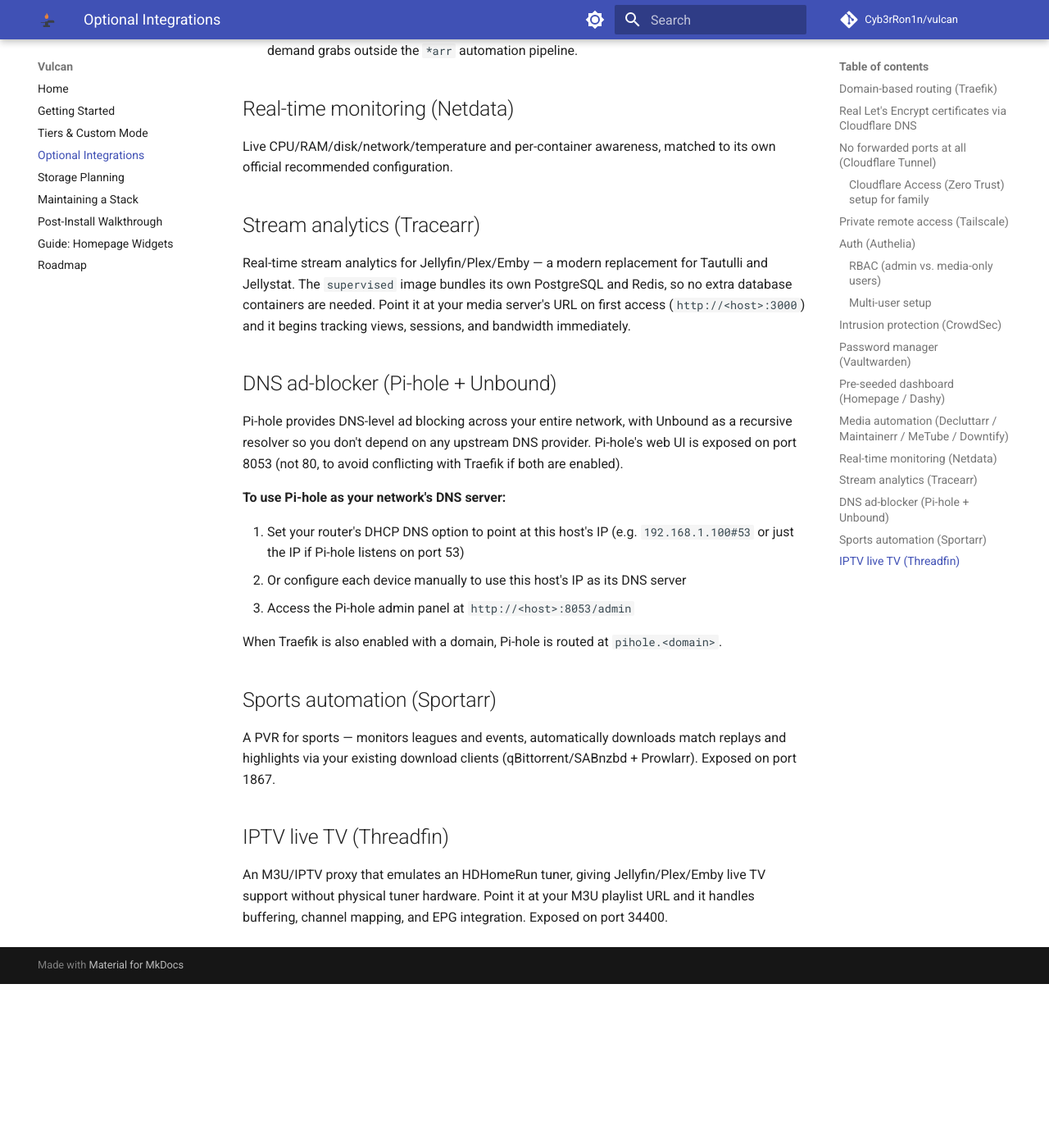
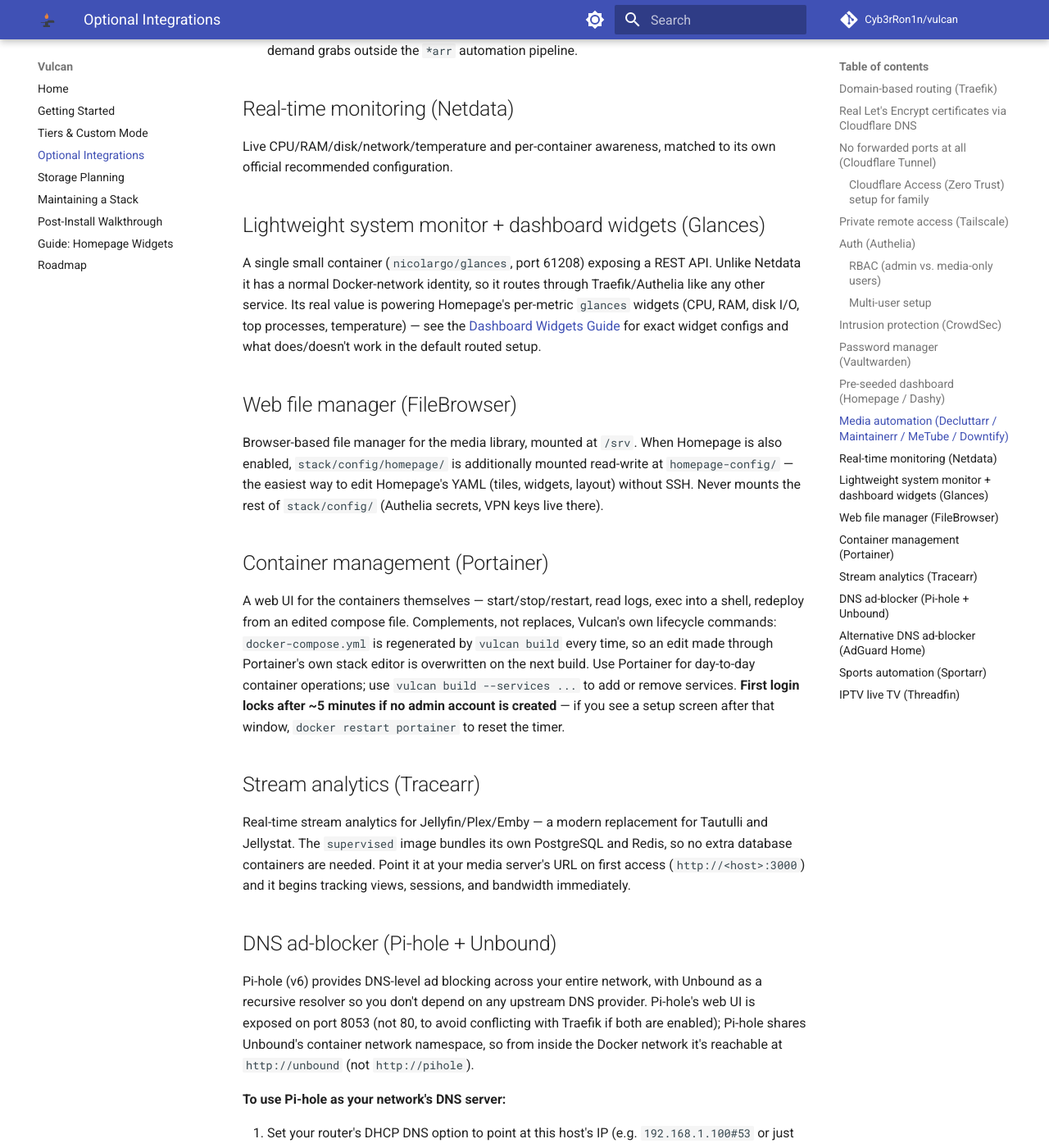
Before and after one commit to Cyb3rRon1n/vulcan, an MkDocs documentation site: the page built from docs/integrations.md, in a window 1280 px wide and 1400 px high, scrolled down 5168 px. Shown: the whole window at 82% size. Built offline with MkDocs 1.6.1 and Material for MkDocs 9.7.7, drawn with Linux system fonts in a browser that asks for light colours; comment, search, counter and statistics services are not loaded; before the commit the page ends 6368 px from its top, so only the background shows below that; some of the changed text lies outside the part shown.

Commit message:
docs: README/tiers/integrations catch up to 36 services (was 28)
Added missing sections for Glances, FileBrowser, Portainer, AdGuard Home;
fixed Pi-hole's internal hostname (http://unbound, not http://pihole -
it shares Unbound's netns) and admin-panel note for v6. README + docs
service counts and optional-extras lists were stale since before Glances/
Portainer/AdGuard/FileBrowser shipped. Linked the Dashboard Widgets Guide
from the README header and the Homepage/FileBrowser integration section.

Co-Authored-By: Claude Sonnet 5 <noreply@anthropic.com>
Claude-Session: https://claude.ai/code/session_01WREkuXxcaKeJFYmFhaq7FW

````diff
--- a/docs/integrations.md
+++ b/docs/integrations.md
@@ -110,21 +110,37 @@ If Homepage or Dashy is included, it boots with real tiles for every other web-f
 
 Live CPU/RAM/disk/network/temperature and per-container awareness, matched to its own official recommended configuration.
 
+## Lightweight system monitor + dashboard widgets (Glances)
+
+A single small container (`nicolargo/glances`, port 61208) exposing a REST API. Unlike Netdata it has a normal Docker-network identity, so it routes through Traefik/Authelia like any other service. Its real value is powering Homepage's per-metric `glances` widgets (CPU, RAM, disk I/O, top processes, temperature) — see the [Dashboard Widgets Guide](guides/homepage-widgets.md) for exact widget configs and what does/doesn't work in the default routed setup.
+
+## Web file manager (FileBrowser)
+
+Browser-based file manager for the media library, mounted at `/srv`. When Homepage is also enabled, `stack/config/homepage/` is additionally mounted read-write at `homepage-config/` — the easiest way to edit Homepage's YAML (tiles, widgets, layout) without SSH. Never mounts the rest of `stack/config/` (Authelia secrets, VPN keys live there).
+
+## Container management (Portainer)
+
+A web UI for the containers themselves — start/stop/restart, read logs, exec into a shell, redeploy from an edited compose file. Complements, not replaces, Vulcan's own lifecycle commands: `docker-compose.yml` is regenerated by `vulcan build` every time, so an edit made through Portainer's own stack editor is overwritten on the next build. Use Portainer for day-to-day container operations; use `vulcan build --services ...` to add or remove services. **First login locks after ~5 minutes if no admin account is created** — if you see a setup screen after that window, `docker restart portainer` to reset the timer.
+
 ## Stream analytics (Tracearr)
 
 Real-time stream analytics for Jellyfin/Plex/Emby — a modern replacement for Tautulli and Jellystat. The `supervised` image bundles its own PostgreSQL and Redis, so no extra database containers are needed. Point it at your media server's URL on first access (`http://<host>:3000`) and it begins tracking views, sessions, and bandwidth immediately.
 
 ## DNS ad-blocker (Pi-hole + Unbound)
 
-Pi-hole provides DNS-level ad blocking across your entire network, with Unbound as a recursive resolver so you don't depend on any upstream DNS provider. Pi-hole's web UI is exposed on port 8053 (not 80, to avoid conflicting with Traefik if both are enabled).
+Pi-hole (v6) provides DNS-level ad blocking across your entire network, with Unbound as a recursive resolver so you don't depend on any upstream DNS provider. Pi-hole's web UI is exposed on port 8053 (not 80, to avoid conflicting with Traefik if both are enabled); Pi-hole shares Unbound's container network namespace, so from inside the Docker network it's reachable at `http://unbound` (not `http://pihole`).
 
 **To use Pi-hole as your network's DNS server:**
 
 1. Set your router's DHCP DNS option to point at this host's IP (e.g. `192.168.1.100#53` or just the IP if Pi-hole listens on port 53)
 2. Or configure each device manually to use this host's IP as its DNS server
-3. Access the Pi-hole admin panel at `http://<host>:8053/admin`
+3. Access the Pi-hole admin panel at `http://<host>:8053`, log in with `PIHOLE_WEBPASSWORD` from `stack/.env`
 
 When Traefik is also enabled with a domain, Pi-hole is routed at `pihole.<domain>`.
+
+## Alternative DNS ad-blocker (AdGuard Home)
+
+A DNS-level ad blocker like Pi-hole, with a different UI and built-in per-client stats — pick one or the other, not both (they'd fight over port 53). Also binds `:53` directly (no separate resolver container the way Pi-hole+Unbound does).
 
 ## Sports automation (Sportarr)
 
--- a/docs/tiers.md
+++ b/docs/tiers.md
@@ -8,13 +8,13 @@ Both the guided menu and the plain CLI show what each tier actually contains bef
 | Medium | ≥ 4 cores, ≥ 8 GB RAM, ≥ 500 GB free | Light + Jellyseerr, Bazarr, FlareSolverr |
 | Heavy | ≥ 6–8 cores, ≥ 16 GB RAM, ≥ 1 TB free | Medium + Uptime Kuma, Watchtower |
 
-Every tier also offers the same tier-agnostic optional extras: Gluetun (VPN, on by default), SABnzbd (Usenet), Recyclarr (TRaSH sync), Decluttarr (queue cleanup), Maintainerr (library cleanup), Homepage or Dashy (dashboard), MeTube/Downtify (downloaders), Netdata (monitoring), and Vaultwarden (password manager). Heavy tier adds GPU transcoding when a GPU is detected, plus Lidarr, Readarr, Traefik, Authelia, CrowdSec, and Tailscale via custom mode.
+Every tier also offers the same tier-agnostic optional extras: Gluetun (VPN, on by default), SABnzbd (Usenet), Recyclarr (TRaSH sync), Decluttarr (queue cleanup), Maintainerr (library cleanup), Homepage or Dashy (dashboard), MeTube/Downtify (downloaders), Netdata/Glances (monitoring), Vaultwarden (password manager), Pi-hole/AdGuard Home (DNS ad-blocking), FileBrowser (web file manager), and Portainer (container management). Heavy tier adds GPU transcoding when a GPU is detected, plus Lidarr, Readarr, Traefik, Authelia, CrowdSec, Tailscale, Cloudflare Tunnel, Sportarr, and Threadfin via custom mode.
 
 All tiers share the same directory layout and volume naming, so re-running the installer later to move up a tier shouldn't lose data.
 
 ## Custom mode
 
-Pick exactly which services to include, from all 28 known services regardless of tier, pre-checked based on what your hardware qualifies for:
+Pick exactly which services to include, from all 36 known services regardless of tier, pre-checked based on what your hardware qualifies for:
 
 ```bash
 ./install --plain --tier medium --services jellyfin,radarr,homepage,watchtower --non-interactive --yes --media-path /mnt/media
````
Also changed, not shown: README.md (+6 -4 lines).
